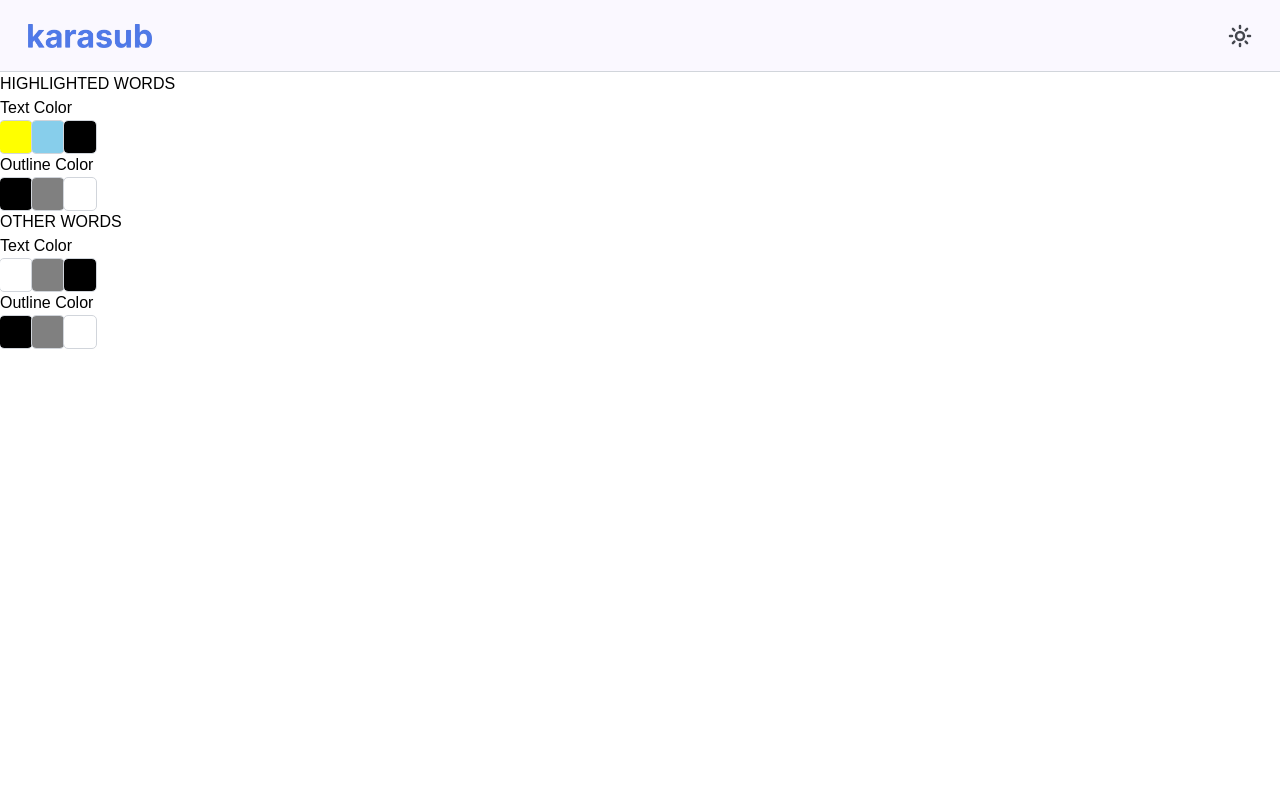
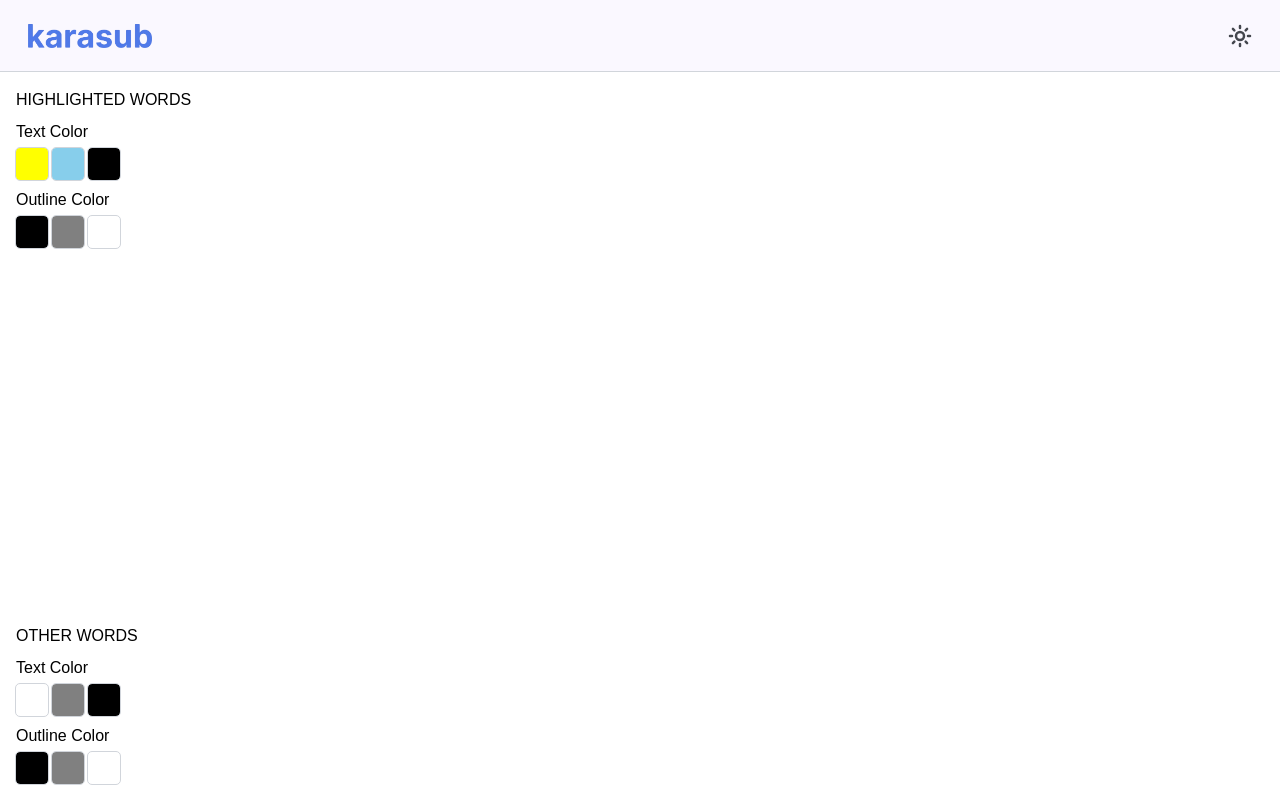
Before and after one commit to nvn0x33/karasub-web, a React (Vite) app in the folder client/: page / in a window 1280 px wide. Built offline with nearby package versions, Linux system fonts and the light colour scheme.

Commit message:
feat: add spacing, padding, outline and gap to the config layout

```diff
--- a/client/src/components/ColorButton.tsx
+++ b/client/src/components/ColorButton.tsx
@@ -1,4 +1,4 @@
-export default function ColorButton({ color }) {
+export default function ColorButton({ color }: { color: string }) {
     return (
         <button
             style={{ backgroundColor: color }}
--- a/client/src/components/ColorRow.tsx
+++ b/client/src/components/ColorRow.tsx
@@ -2,10 +2,10 @@ import ColorButton from "./ColorButton";
 
 export default function ColorRow({ text, colors }) {
     return (
-        <div>
+        <div className="flex flex-col gap-1">
             <h6>{text}</h6>
-            <div>
-                {colors.map((color) => (
+            <div className="flex gap-1">
+                {colors.map((color: string) => (
                     <ColorButton color={color} />
                 ))}
             </div>
--- a/client/src/pages/SubtitleConfig.tsx
+++ b/client/src/pages/SubtitleConfig.tsx
@@ -48,10 +48,11 @@ const ConfigUI = [
 export default function SubtitleConfig() {
     return (
         <section className="flex flex-1">
-            <div>
+            <div className="flex flex-1 flex-col justify-between p-4">
                 {ConfigUI.map((section) => (
                     <div key={section.id}>
-                        <h5>{section.title}</h5>
+                        <h5 className="mb-2">{section.title}</h5>
+                        <div className="flex flex-col gap-2">
                             {section.rows.map((row) => (
                                 <ColorRow
                                     key={row.id}
@@ -59,6 +60,7 @@ export default function SubtitleConfig() {
                                     colors={row.colors}
                                 />
                             ))}
+                        </div>
                     </div>
                 ))}
                 {/* <div className="flex justify-between">
```
Lines whose indentation alone changed are shown as unchanged.
